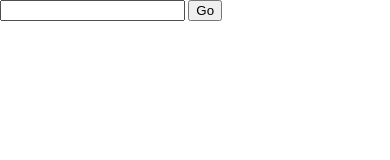
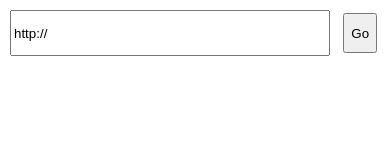
Before and after one commit to NkHAp/demo-app, a plain HTML site: page www/home.html in a window 390 px wide. Drawn offline with Linux system fonts and the light colour scheme; some packages are replaced by stand-ins of ours.

Commit message:
First Commit

```diff
--- a/www/home.html
+++ b/www/home.html
@@ -32,8 +32,8 @@
     </head>
     <body>
 			<form>
-				<input type='text' name='server' id='server' />
-				<input type='button' value='Go' onclick='gotoserver();' />
+				<input type='text' name='server' id='server' value="http://" style="width:80%;height:40px;margin:10px" />
+				<input type='button' value='Go' onclick='gotoserver();' style="height:40px;" />
 			</form>
         <script type="text/javascript" src="cordova.js"></script>
         <script type="text/javascript" src="js/index.js"></script>
```
Also changed, not shown: www/img/jp_app_bg.jpg (deleted), www/img/loader2.gif (deleted), www/img/loading.gif (deleted), www/img/logo.png (deleted), www/img/serious_app.png (deleted), www/img/spinner.gif (deleted), www/res/icon/logo_114.png (deleted), www/res/icon/logo_128.png (deleted), www/res/icon/logo_144.png (deleted), www/res/icon/logo_173.png (deleted), www/res/icon/logo_36.png (deleted), www/res/icon/logo_48.png (deleted), www/res/icon/logo_50.png (deleted), www/res/icon/logo_57.png (deleted), 5 more files.
